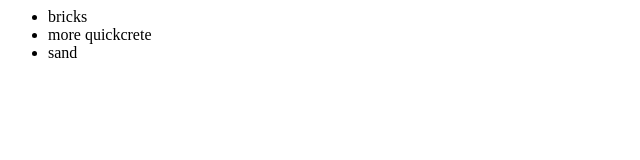
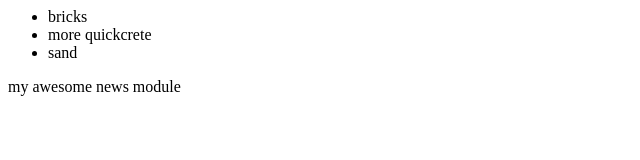
Before and after one commit to srinugopi09/newGitTest, a plain HTML site: page index.html in a window 1280 px wide. Shown: the whole page, without its empty margins (0-640 px from the left). Drawn offline with Linux system fonts and the light colour scheme.

Commit message:
added news module

```diff
--- a/index.html
+++ b/index.html
@@ -5,5 +5,9 @@
 	<li> more quickcrete</li>
 	<li>sand</li>
 </ul>
+
+	<module-two>
+	<div>my awesome news module</div>
+	</module-two>
 </body>
 </html>
```
